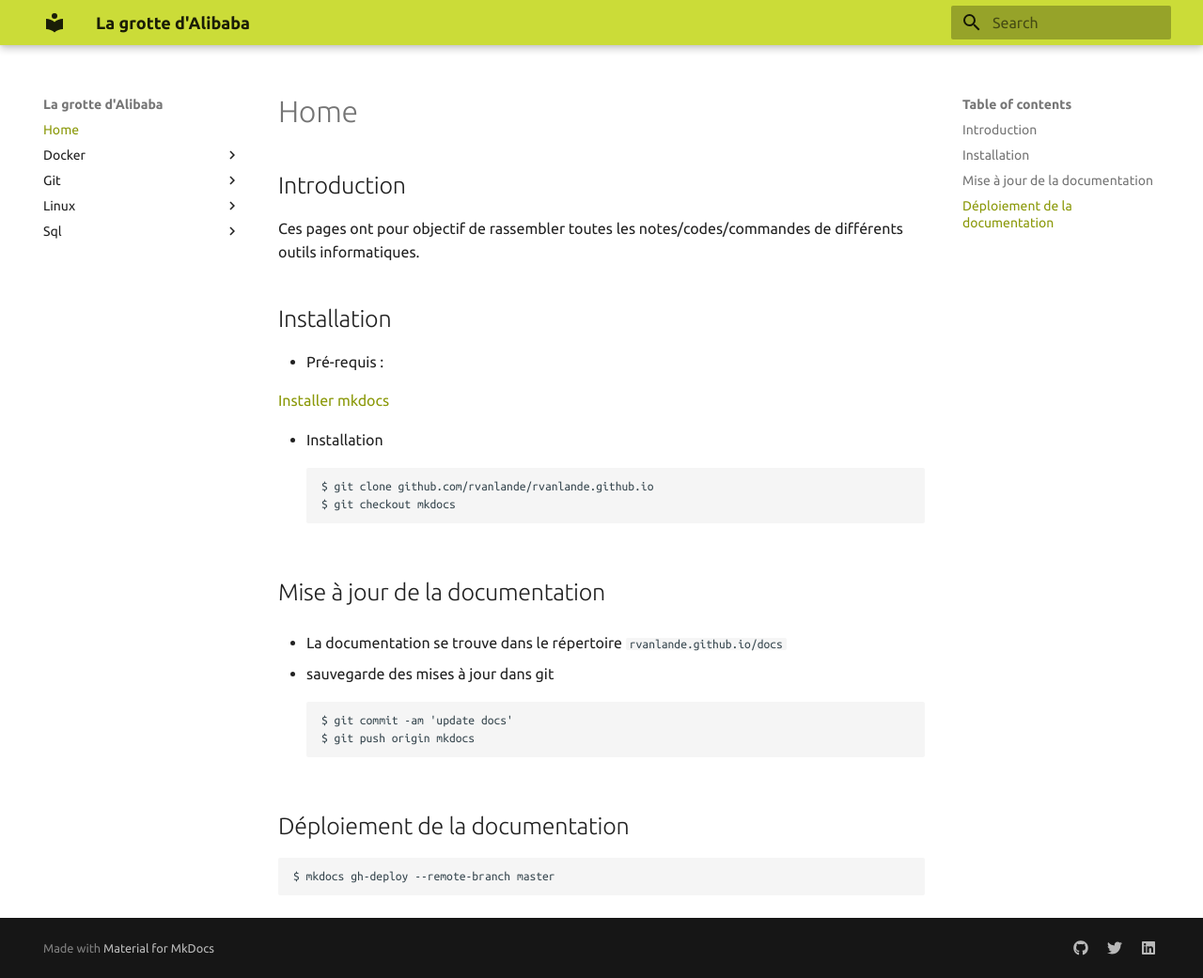
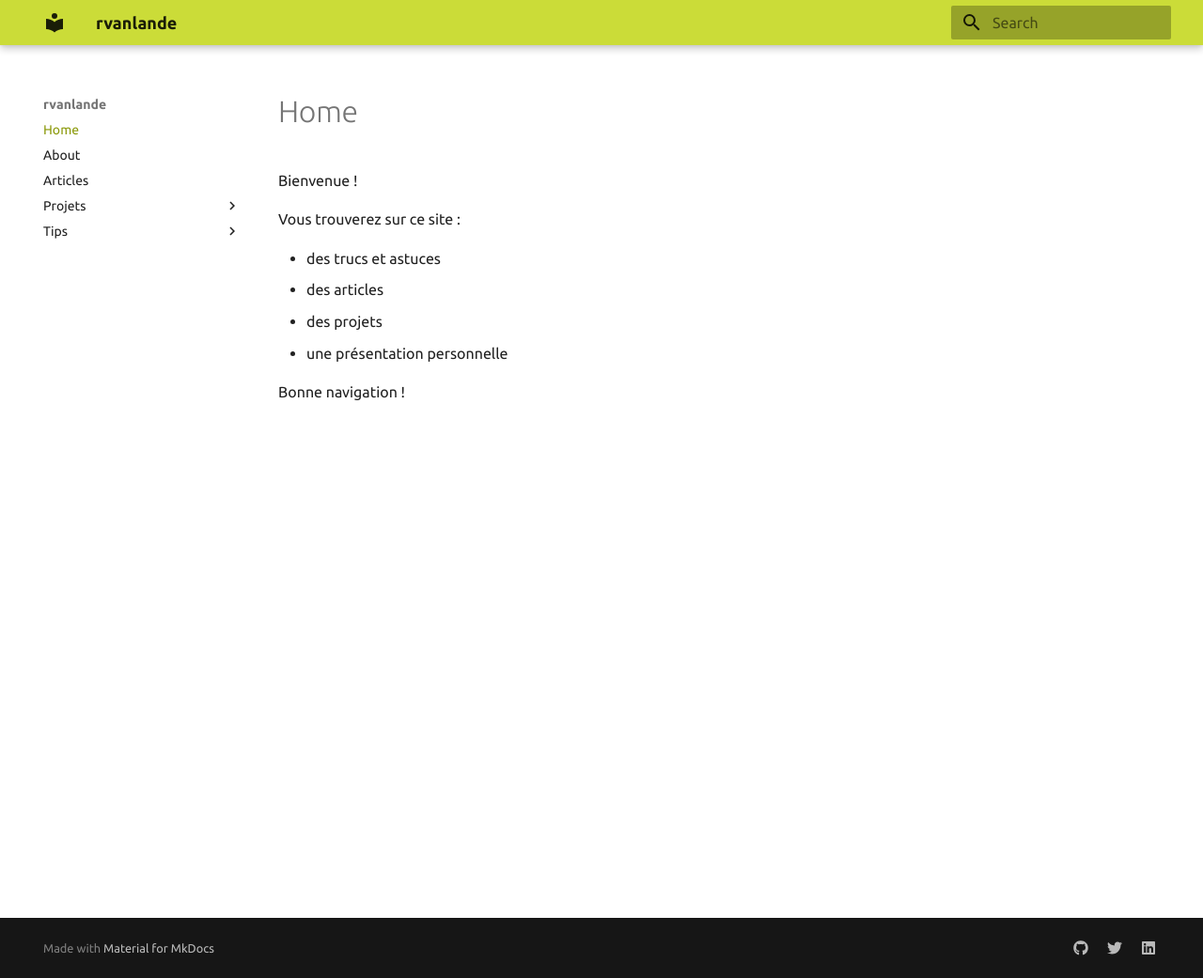
Before and after one commit to rvanlande/rvanlande.github.io, an MkDocs documentation site: the page built from docs/index.md, in a window 1280 px wide and 1041 px high. Shown: the whole window at 94% size. Built offline with MkDocs 1.6.1 and Material for MkDocs 9.7.7, drawn with Linux system fonts in a browser that asks for light colours.

Commit message:
update docs

````diff
--- a/docs/index.md
+++ b/docs/index.md
@@ -1,27 +1,10 @@
-## Introduction
+Bienvenue !
 
-Ces pages ont pour objectif de rassembler toutes les notes/codes/commandes de différents outils informatiques.
+Vous trouverez sur ce site :
 
-## Installation
+- des trucs et astuces
+- des articles
+- des projets
+- une présentation personnelle
 
-* Pré-requis :
-
-[Installer mkdocs](http://www.mkdocs.org/#installation)
-
-* Installation
-
-        $ git clone github.com/rvanlande/rvanlande.github.io
-        $ git checkout mkdocs
-
-## Mise à jour de la documentation
-
-* La documentation se trouve dans le répertoire `rvanlande.github.io/docs`
-
-* sauvegarde des mises à jour dans git
-
-        $ git commit -am 'update docs'
-        $ git push origin mkdocs
-
-## Déploiement de la documentation
-
-    $ mkdocs gh-deploy --remote-branch master
+Bonne navigation !
--- /dev/null
+++ b/docs/tips/mkdocs.md
@@ -0,0 +1,29 @@
+## Introduction
+
+Ces pages ont pour objectif de rassembler toutes les notes/codes/commandes de différents outils informatiques.
+
+## Installation
+
+* Pré-requis :
+
+[Installer mkdocs](http://www.mkdocs.org/#installation)
+
+* Installation
+
+```
+$ git clone github.com/rvanlande/rvanlande.github.io
+$ git checkout mkdocs
+```
+
+## Mise à jour de la documentation
+
+* La documentation se trouve dans le répertoire `rvanlande.github.io/docs`
+
+* sauvegarde des mises à jour dans git
+
+        $ git commit -am 'update docs'
+        $ git push origin mkdocs
+
+## Déploiement de la documentation
+
+    $ mkdocs gh-deploy --remote-branch master
--- a/mkdocs.yml
+++ b/mkdocs.yml
@@ -1,7 +1,14 @@
-site_name: La grotte d'Alibaba
-markdown_extensions: [fenced_code]
+markdown_extensions:
+  - fontawesome_markdown
+  - admonition
+  - codehilite
+
+site_name: 'rvanlande'
+site_description: 'My personal website'
+site_author: 'Renaud Vanlande'
 
 theme: 'material'
+
 extra:
   palette:
     primary: 'lime'
@@ -9,6 +16,8 @@ extra:
   font:
     text: 'Ubuntu'
     code: 'Ubuntu Mono'
+#    text: 'Roboto'
+#    code: 'Roboto Mono'
   social:
     - type: 'github'
       link: 'https://github.com/rvanlande'
````
Also changed, not shown: docs/about.md (added, +3 -0 lines), docs/articles.md (added, +1 -0 lines), docs/projets/running_arena.md (added, +3 -0 lines), docs/tips/docker/docker-compose.md (renamed from docs/docker/docker-compose.md), docs/tips/docker/docker.md (renamed from docs/docker/docker.md), docs/tips/git.md (renamed from docs/git/git.md), docs/tips/linux.md (renamed from docs/linux/linux.md), docs/tips/sql.md (renamed from docs/sql/sql.md).
